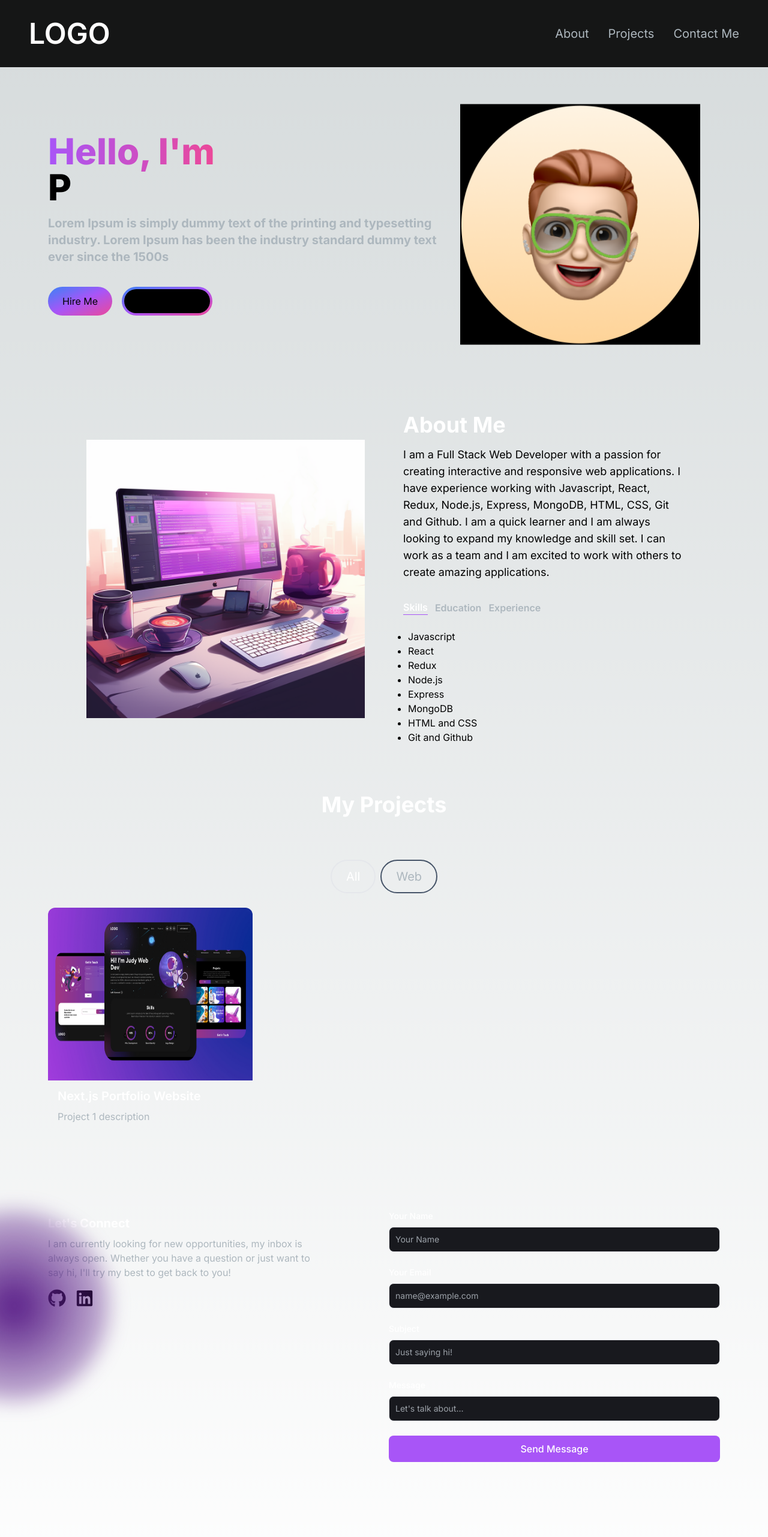
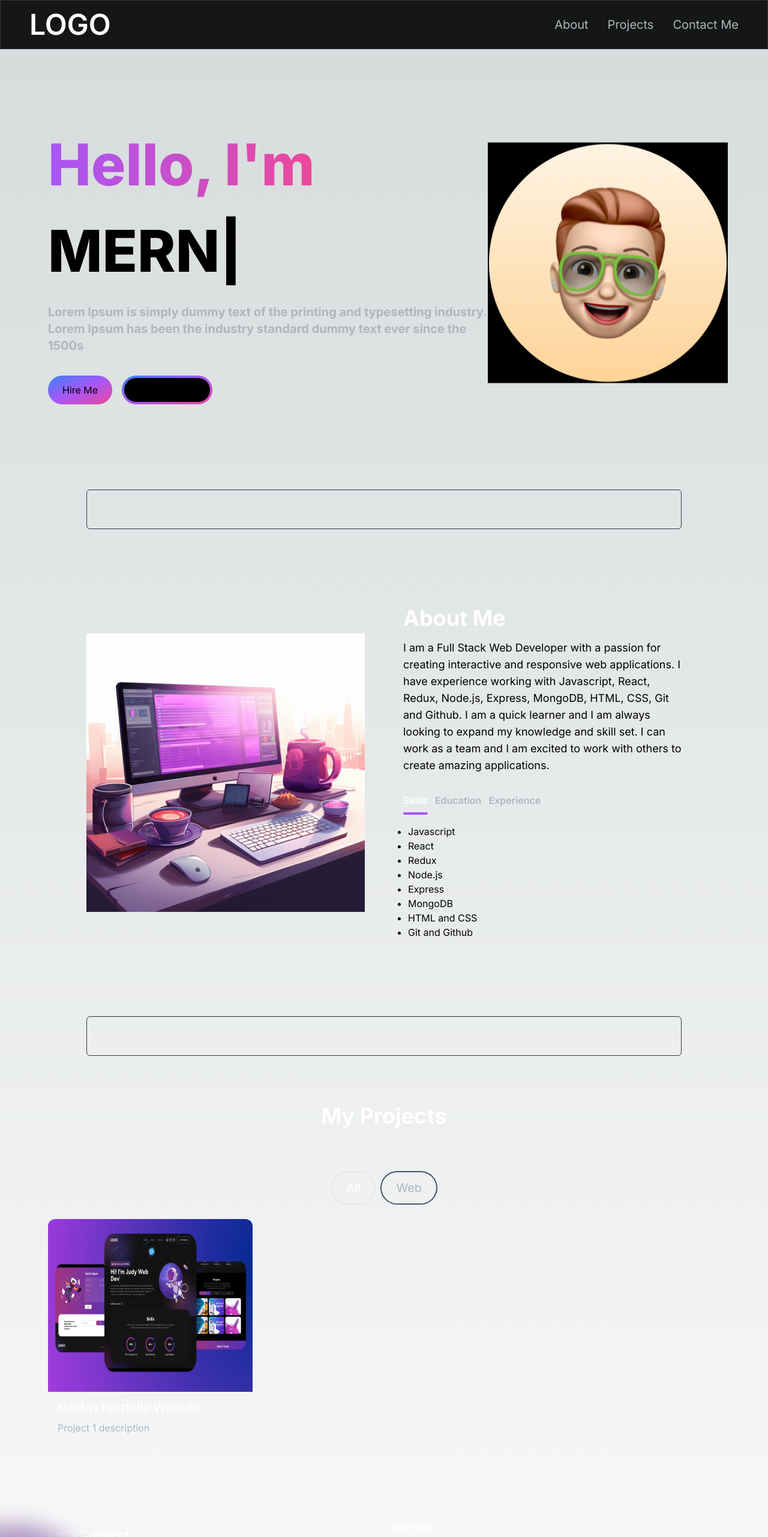
Before and after one commit to PPRAMANIK62/my-portfolio, a Next.js app: page / in a window 1280 px wide. Shown: the top 2562 px of the page at 60% size. Built offline with nearby package versions, Linux system fonts and the light colour scheme.

Commit message:
STYLE - added some animations

```diff
--- a/package.json
+++ b/package.json
@@ -2,7 +2,6 @@
   "name": "my-portfolio",
   "version": "0.1.0",
   "private": true,
-  "type": "module",
   "scripts": {
     "dev": "next dev",
     "build": "next build",
@@ -11,12 +10,14 @@
   },
   "dependencies": {
     "@heroicons/react": "^2.1.1",
+    "framer-motion": "^11.0.13",
     "next": "14.1.3",
     "react": "^18",
     "react-dom": "^18",
     "react-icons": "^5.0.1",
     "react-type-animation": "^3.2.0",
-    "resend": "^3.2.0"
+    "resend": "^3.2.0",
+    "scrollreveal": "^4.0.9"
   },
   "devDependencies": {
     "autoprefixer": "^10.0.1",
--- a/src/app/globals.css
+++ b/src/app/globals.css
@@ -1,6 +1,10 @@
 @tailwind base;
 @tailwind components;
 @tailwind utilities;
+
+* {
+  scroll-behavior: smooth;
+}
 
 :root {
   --foreground-rgb: 0, 0, 0;
--- a/src/app/page.js
+++ b/src/app/page.js
@@ -1,4 +1,5 @@
 import AboutSection from "@/components/AboutSection.jsx";
+import AchievementSection from "@/components/AchievementSection.jsx";
 import EmailSection from "@/components/EmailSection.jsx";
 import Footer from "@/components/Footer.jsx";
 import HeroSection from "@/components/HeroSection.jsx";
@@ -11,11 +12,13 @@ export default function Home() {
       <Navbar />
       <div className="container mt-24 mx-auto px-8 py-3">
         <HeroSection />
+        <AchievementSection id={"about"} />
         <AboutSection />
+        <AchievementSection id={"projects"} />
         <ProjectsSection />
         <EmailSection />
-        <Footer />
       </div>
+      <Footer />
     </main>
   );
 }
--- a/src/components/AboutSection.jsx
+++ b/src/components/AboutSection.jsx
@@ -83,7 +83,7 @@ function AboutSection() {
               Certifications
             </TabButton> */}
           </div>
-          <div className="mt-6">
+          <div className="mt-4">
             {TAB_DATA.find((el) => el.id === tab)?.content}
           </div>
         </div>
--- /dev/null
+++ b/src/components/AchievementSection.jsx
@@ -0,0 +1,15 @@
+function AchievementSection({ id }) {
+  return (
+    <div id={id} className="py-8 px-4 xl:gap-16 sm:py-16 xl:px-16">
+      <div className="sm:border-[#33353F] sm:border rounded-md py-8 px-16 flex flex-col sm:flex-row items-center justify-between">
+        <div className="flex flex-col items-center justify-center mx-4 my-4 sm:my-0">
+          <h2 className="text-white text-4xl font-bold flex flex-row">
+            <p className="text-[#ADB7BE] text-base"></p>
+          </h2>
+        </div>
+      </div>
+    </div>
+  );
+}
+
+export default AchievementSection;
--- a/src/components/EmailSection.jsx
+++ b/src/components/EmailSection.jsx
@@ -35,7 +35,10 @@ function EmailSection() {
   };
 
   return (
-    <section className="grid md:grid-cols-2 my-12 md:my-12 py-24 gap-4">
+    <section
+      className="grid md:grid-cols-2 my-12 md:my-12 py-24 gap-4"
+      id="contact"
+    >
       <div className="bg-[radial-gradient(ellipse_at_center,_var(--tw-gradient-stops))] from-purple-900 to-transparent rounded-full h-80 w-80 z-0 blur-lg absolute bottom-auto left-6 transform -translate-x-1/2"></div>
       <div>
         <h5 className="text-xl font-bold text-white my-2">
--- a/src/components/Footer.jsx
+++ b/src/components/Footer.jsx
@@ -1,6 +1,6 @@
 function Footer() {
   return (
-    <footer className="footer border border-t-[#33353F] border-l-transparent border-r-transparent text-white">
+    <footer className="footer border z-10 border-t-[#33353F] border-l-transparent border-r-transparent text-white">
       <div className="container p-12 flex justify-between">
         <span>LOGO</span>
         <p className="text-slate-600">All Rights Reserved.</p>
--- a/src/components/HeroSection.jsx
+++ b/src/components/HeroSection.jsx
@@ -1,14 +1,20 @@
 "use client";
+import { motion } from "framer-motion";
 import Image from "next/image.js";
 import { TypeAnimation } from "react-type-animation";
 import heroImage from "../../public/images/hero-image.png";
 
 function HeroSection() {
   return (
-    <section>
+    <section className="hero lg:py-16">
       <div className="grid grid-cols-1 sm:grid-cols-12">
-        <div className="col-span-7 place-self-center text-center sm:text-left">
-          <h1 className="mb-4 text-4xl sm:text-5xl lg:text-6xl font-extrabold">
+        <motion.div
+          initial={{ opacity: 0, scale: 0.7 }}
+          animate={{ opacity: 1, scale: 1 }}
+          transition={{ duration: 0.5 }}
+          className="col-span-8 place-self-center text-center sm:text-left justify-self-start"
+        >
+          <h1 className="mb-4 text-4xl sm:text-5xl lg:text-8xl lg:leading-normal font-extrabold">
             <span className="text-transparent bg-clip-text bg-gradient-to-r from-purple-500 to-pink-500">
               Hello, I&apos;m{" "}
             </span>
@@ -35,8 +41,13 @@ function HeroSection() {
               </span>
             </button>
           </div>
-        </div>
-        <div className="col-span-5 place-self-center mt-4 lg:mt-0">
+        </motion.div>
+        <motion.div
+          initial={{ opacity: 0, scale: 0.7 }}
+          animate={{ opacity: 1, scale: 1 }}
+          transition={{ duration: 0.75 }}
+          className="col-span-4 place-self-center mt-4 lg:mt-0"
+        >
           <div className="rounded-full w-[250px] h-[250px] lg:w-[500px] lg:h-[500px] relative">
             <Image
               src={heroImage}
@@ -46,7 +57,7 @@ function HeroSection() {
               height={400}
             />
           </div>
-        </div>
+        </motion.div>
       </div>
     </section>
   );
--- a/src/components/Navbar.jsx
+++ b/src/components/Navbar.jsx
@@ -24,14 +24,11 @@ function Navbar() {
   const [navBarOpen, setNavBarOpen] = useState(false);
 
   return (
-    <nav className="fixed top-0 left-0 right-0 z-10 bg-black bg-opacity-90">
-      <div className="flex flex-wrap items-center justify-between mx-auto px-8 py-8 md:px-12">
-        <Link
-          href={"/"}
-          className="text-2xl md:text-5xl text-white font-semibold"
-        >
+    <nav className="fixed mx-auto border border-[#33353F] top-0 left-0 right-0 z-10 bg-black bg-opacity-90">
+      <div className="flex container lg:py-4 flex-wrap items-center justify-between mx-auto px-8 py-8 md:px-12">
+        <a href="#" className="text-2xl md:text-5xl text-white font-semibold">
           LOGO
-        </Link>
+        </a>
         <div className="mobile-menu block md:hidden">
           {!navBarOpen ? (
             <button
--- a/src/components/ProjectsSection.jsx
+++ b/src/components/ProjectsSection.jsx
@@ -1,5 +1,6 @@
 "use client";
-import { useState } from "react";
+import { motion, useInView } from "framer-motion";
+import { useRef, useState } from "react";
 import img1 from "../../public/images/projects/1.png";
 import ProjectCard from "./ProjectCard.jsx";
 import ProjectTag from "./ProjectTag.jsx";
@@ -18,6 +19,8 @@ const projectsData = [
 
 function ProjectsSection() {
   const [tag, setTag] = useState("All");
+  const ref = useRef(null);
+  const isInView = useInView(ref, { once: true });
 
   const handleTagChange = (newTag) => {
     setTag(newTag);
@@ -27,8 +30,13 @@ function ProjectsSection() {
     project.tag.includes(tag)
   );
 
+  const cardVariants = {
+    initial: { y: 50, opacity: 0 },
+    animate: { y: 0, opacity: 1 },
+  };
+
   return (
-    <>
+    <section>
       <h2 className="text-center text-4xl font-bold text-white mt-4 mb-8 md:mb-12">
         My Projects
       </h2>
@@ -49,8 +57,15 @@ function ProjectsSection() {
           isSelected={tag === "Mobile"}
         /> */}
       </div>
-      <ul className="grid md:grid-cols-3 gap-8 md:gap-12">
-        {filteredProjects.map((project) => (
+      <ul ref={ref} className="grid md:grid-cols-3 gap-8 md:gap-12">
+        {filteredProjects.map((project, index) => (
+          <motion.li
+            key={index}
+            variants={cardVariants}
+            initial="initial"
+            animate={isInView ? "animate" : "initial"}
+            transition={{ duration: 0.3, delay: index * 0.4 }}
+          >
             <ProjectCard
               key={project.id}
               title={project.title}
@@ -60,9 +75,10 @@ function ProjectsSection() {
               giturl={project.gitUrl}
               previewUrl={project.previewUrl}
             />
+          </motion.li>
         ))}
       </ul>
-    </>
+    </section>
   );
 }
 
--- a/src/components/TabButton.jsx
+++ b/src/components/TabButton.jsx
@@ -1,13 +1,23 @@
+import { motion } from "framer-motion";
+
+const variants = {
+  default: { width: 0 },
+  active: { width: "calc(100% - 0.75rem)" },
+};
+
 function TabButton({ active, selectTab, children }) {
-  const buttonClass = active
-    ? "text-white border-b border-purple-500"
-    : "text-[#ADB7BE]";
+  const buttonClass = active ? "text-white" : "text-[#ADB7BE]";
 
   return (
     <button onClick={selectTab}>
       <p className={`mr-3 font-semibold hover:text-white ${buttonClass}`}>
         {children}
       </p>
+      <motion.div
+        variants={variants}
+        animate={active ? "active" : "default"}
+        className="h-1 bg-purple-500 mt-2 mr-3 rounded-full"
+      ></motion.div>
     </button>
   );
 }
```
Also changed, not shown: src/app/hooks/useIntersectionObserver.js (added), 1 other file (tests, documents, lock files or other folders). Lines whose indentation alone changed are shown as unchanged.
